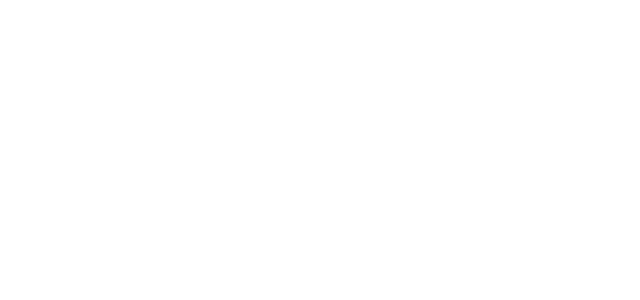
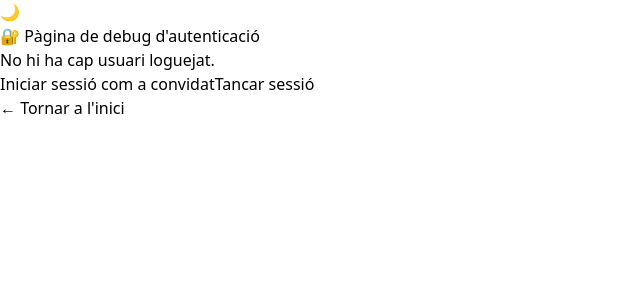
Before and after one commit to Doskipo/app-m0n3y, a React (Vite) app: page /debug-auth in a window 1280 px wide. Before the commit this address had no page. Shown: the top 300 px of the page, without its empty margins (0-640 px from the left). Built offline with nearby package versions, Linux system fonts and the light colour scheme; no server answers.

Commit message:
Nose algunes millores més?

```diff
--- a/src/App.jsx
+++ b/src/App.jsx
@@ -4,6 +4,7 @@ import SummaryPage from "./pages/SummaryPage";
 import RecapPage from "./pages/RecapPage";
 import SummaryDetailPage from "./pages/SummaryDetailPage";
 import Layout from "./components/Layout";
+import AuthDebugPage from "./pages/AuthDebugPage";
 
 export default function App() {
   return (
@@ -15,6 +16,7 @@ export default function App() {
           <Route path="/recap" element={<RecapPage />} />
           <Route path="/resum/:year/:month" element={<SummaryPage />} />
           <Route path="/recap/resum/:year/:month" element={<SummaryDetailPage />} />
+          <Route path="/debug-auth" element={<AuthDebugPage />} />
         </Route>
       </Routes>
     </Router>
--- a/src/components/Layout.jsx
+++ b/src/components/Layout.jsx
@@ -5,7 +5,6 @@ export default function Layout() {
   return (
     <div className="min-h-screen bg-white text-black dark:bg-gray-900 dark:text-white transition-colors">
       <header className="flex justify-between items-center p-4 bg-gray-100 dark:bg-gray-800">
-        <h1 className="text-xl font-bold">necse</h1>
         <ThemeToggle />
       </header>
 
--- /dev/null
+++ b/src/pages/AuthDebugPage.jsx
@@ -0,0 +1,71 @@
+import { useEffect, useState } from "react";
+import { getAuth, onAuthStateChanged, signOut, signInAnonymously } from "firebase/auth";
+import { Link } from "react-router-dom";
+
+export default function AuthDebugPage() {
+  const [user, setUser] = useState(undefined);
+
+  useEffect(() => {
+    const auth = getAuth();
+    const unsubscribe = onAuthStateChanged(auth, (firebaseUser) => {
+      setUser(firebaseUser ?? null);
+    });
+    return () => unsubscribe();
+  }, []);
+
+  const handleAnonLogin = async () => {
+    const auth = getAuth();
+    try {
+      await signInAnonymously(auth);
+    } catch (error) {
+      console.error("Error iniciant sessió anònimament:", error);
+    }
+  };
+
+  const handleLogout = async () => {
+    const auth = getAuth();
+    await signOut(auth);
+  };
+
+  if (user === undefined) return <p className="p-4">Carregant usuari...</p>;
+
+  return (
+    <div className="max-w-md mx-auto p-4 space-y-4">
+      <h1 className="text-2xl font-bold text-center">🔐 Pàgina de debug d'autenticació</h1>
+
+      <div className="bg-gray-100 p-4 rounded shadow text-sm">
+        {user ? (
+          <>
+            <p><strong>UID:</strong> {user.uid}</p>
+            <p><strong>Email:</strong> {user.email || "(Anònim)"}</p>
+            <p><strong>Anonymous:</strong> {user.isAnonymous ? "Sí" : "No"}</p>
+          </>
+        ) : (
+          <p className="text-red-600">No hi ha cap usuari loguejat.</p>
+        )}
+      </div>
+
+      <div className="flex gap-2">
+        <button
+          onClick={handleAnonLogin}
+          className="flex-1 bg-blue-600 text-white py-2 rounded"
+        >
+          Iniciar sessió com a convidat
+        </button>
+        <button
+          onClick={handleLogout}
+          className="flex-1 bg-red-600 text-white py-2 rounded"
+        >
+          Tancar sessió
+        </button>
+      </div>
+
+      <Link
+        to="/"
+        className="block text-center text-blue-600 underline mt-4"
+      >
+        ← Tornar a l'inici
+      </Link>
+    </div>
+  );
+}
--- a/src/pages/HomePage.jsx
+++ b/src/pages/HomePage.jsx
@@ -160,20 +160,25 @@ export default function HomePage() {
           </button>
           {navOpen && (
             <div className="absolute top-12 left-0 bg-white dark:bg-gray-800 text-black dark:text-white shadow-md rounded p-3 z-10">
-              <Link to="/resum" className="block px-3 py-1 rounded hover:bg-gray-100 dark:hover:bg-gray-700">📊 Aquest mes</Link>
-              <Link to="/recap" className="block px-3 py-1 rounded hover:bg-gray-100 dark:hover:bg-gray-700">📅 Recap</Link>
+              <Link to="/resum" className="block px-3 py-1 rounded hover:bg-gray-100 dark:hover:bg-gray-700">Aquest mes</Link>
+              <Link to="/recap" className="block px-3 py-1 rounded hover:bg-gray-100 dark:hover:bg-gray-700">Recap</Link>
             </div>
           )}
         </div>
 
-        <h1 className="text-2xl font-bold text-center">NECSE</h1>
+        <img
+          src="/logo-necse.png"
+          alt="necse"
+          className="h-8 max-w-[120px] object-contain mx-auto"
+        />
+
 
         <button
-          onClick={() => setDarkMode(!darkMode)}
+          onClick={() => alert("Configuració (pendent)")}
           className="text-xl p-2 rounded-full hover:bg-gray-200 dark:hover:bg-gray-700"
-          title="Canviar tema"
+          title="Configuració"
         >
-          {darkMode ? "☀️" : "🌙"}
+          ⚙️
         </button>
       </div>
 
```
Also changed, not shown: public/logo-necse.png (added), 1 other file (tests, documents, lock files or other folders).
